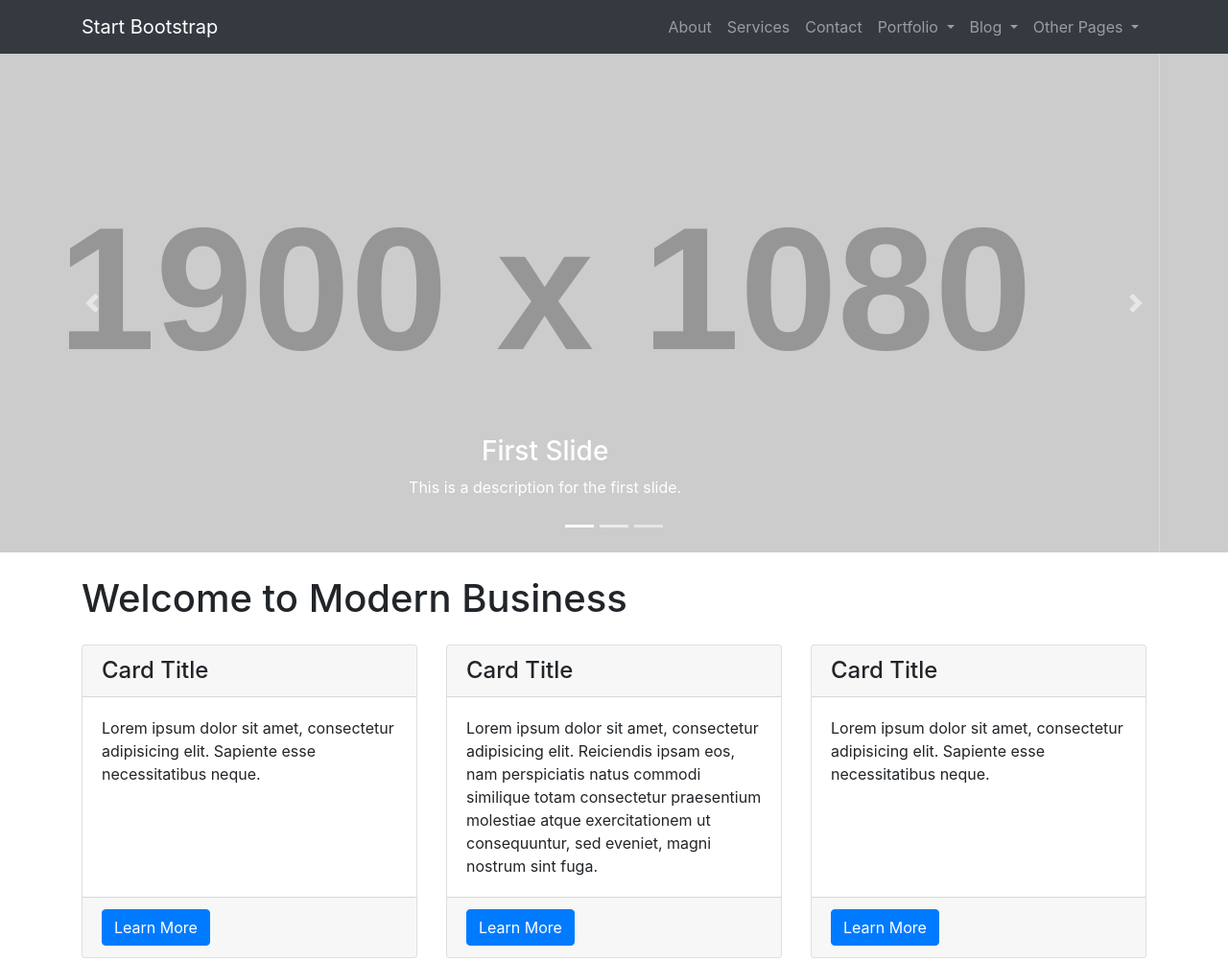
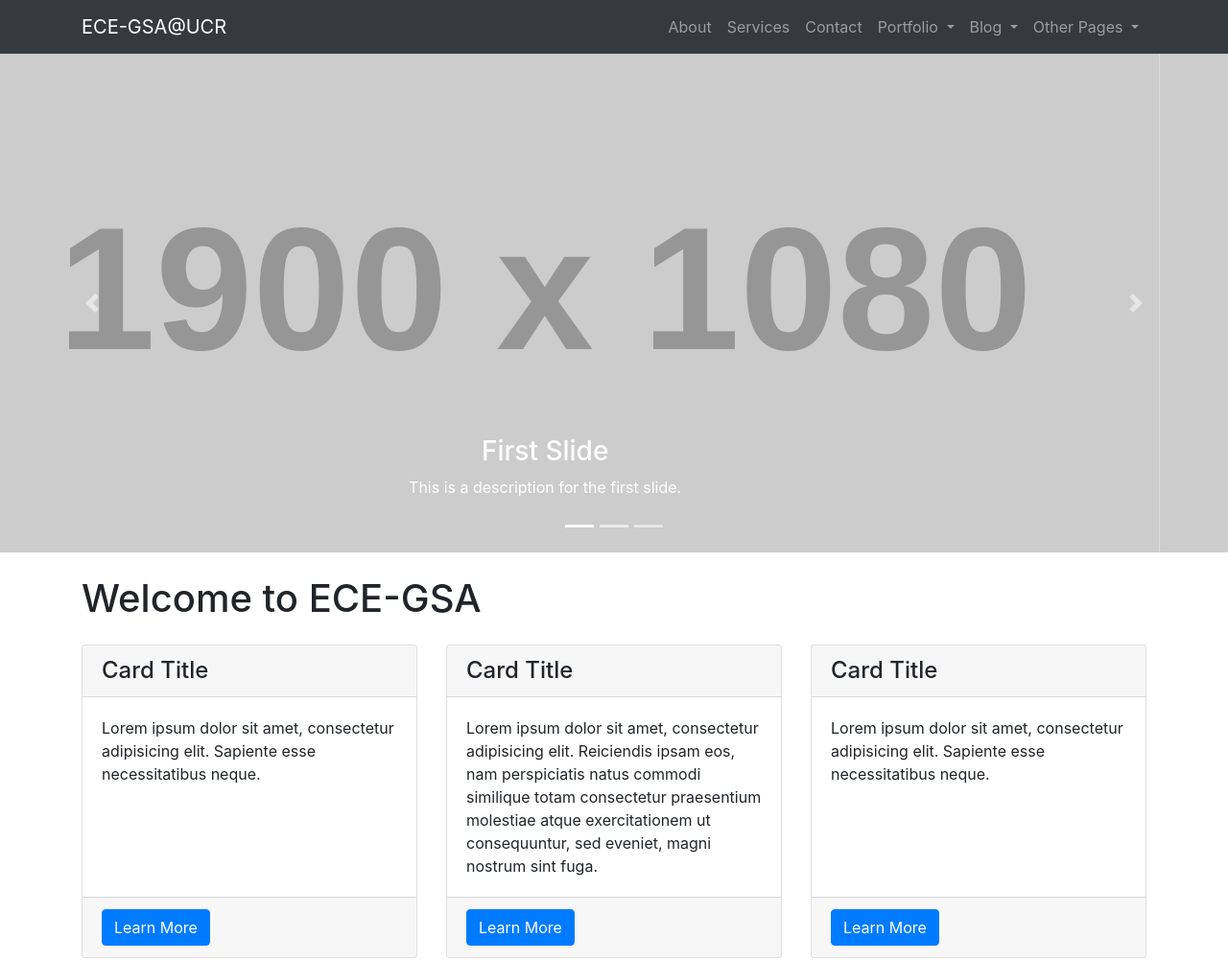
Before and after one commit to ECE-GSA/website, a website: page index.html in a window 1280 px wide. Shown: the top 1002 px of the page at 96% size. Drawn offline with Linux system fonts and the light colour scheme; placeholder pictures from the web are drawn by us.

Commit message:
Modified README and index.html

```diff
--- a/index.html
+++ b/index.html
@@ -8,7 +8,8 @@
   <meta name="description" content="">
   <meta name="author" content="">
 
-  <title>Modern Business - Start Bootstrap Template</title>
+  <!-- <title>Modern Business - Start Bootstrap Template</title> -->
+  <title>ECE-GSA@UCR</title>
 
   <!-- Bootstrap core CSS -->
   <link href="vendor/bootstrap/css/bootstrap.min.css" rel="stylesheet">
@@ -23,7 +24,7 @@
   <!-- Navigation -->
   <nav class="navbar fixed-top navbar-expand-lg navbar-dark bg-dark fixed-top">
     <div class="container">
-      <a class="navbar-brand" href="index.html">Start Bootstrap</a>
+      <a class="navbar-brand" href="index.html">ECE-GSA@UCR</a>
       <button class="navbar-toggler navbar-toggler-right" type="button" data-toggle="collapse" data-target="#navbarResponsive" aria-controls="navbarResponsive" aria-expanded="false" aria-label="Toggle navigation">
         <span class="navbar-toggler-icon"></span>
       </button>
@@ -121,7 +122,7 @@
   <!-- Page Content -->
   <div class="container">
 
-    <h1 class="my-4">Welcome to Modern Business</h1>
+    <h1 class="my-4">Welcome to ECE-GSA</h1>
 
     <!-- Marketing Icons Section -->
     <div class="row">
@@ -274,7 +275,7 @@
   <!-- Footer -->
   <footer class="py-5 bg-dark">
     <div class="container">
-      <p class="m-0 text-center text-white">Copyright &copy; Your Website 2019</p>
+      <p class="m-0 text-center text-white">Copyright &copy; UCR-ECE-GSA 2020</p>
     </div>
     <!-- /.container -->
   </footer>
```
Also changed, not shown: README.md.
